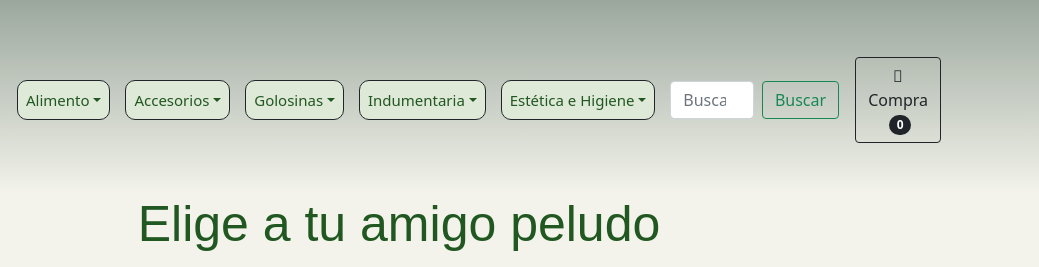
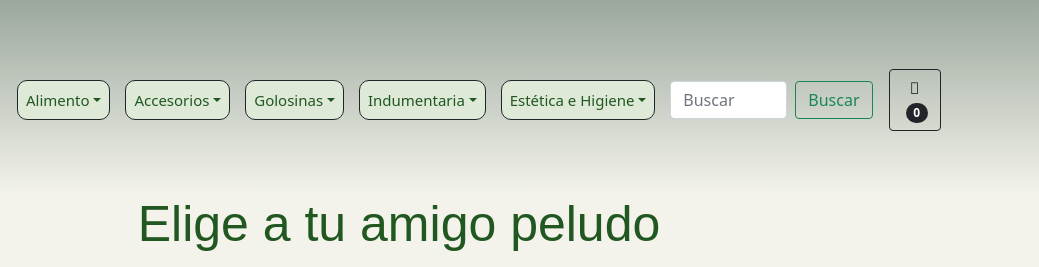
Before and after one commit to juancabrera23/cachorritus1, a plain HTML site: page index.html in a window 1280 px wide. Shown: the part 134-401 px from the top of the page, 241-1280 px from the left. Drawn offline with Linux system fonts and the light colour scheme; a web font is replaced by a local one.

Commit message:
modifiquecompras

```diff
--- a/index.html
+++ b/index.html
@@ -103,7 +103,6 @@
                     <form class="d-flex">
                         <button class="btn btn-outline-dark" type="submit">
                             <i class="fad fa-shopping-cart"></i>
-                            Compra
                             <span class="badge bg-dark text-white ms-1 rounded-pill">0</span>
                         </button>
                     </form>
```
